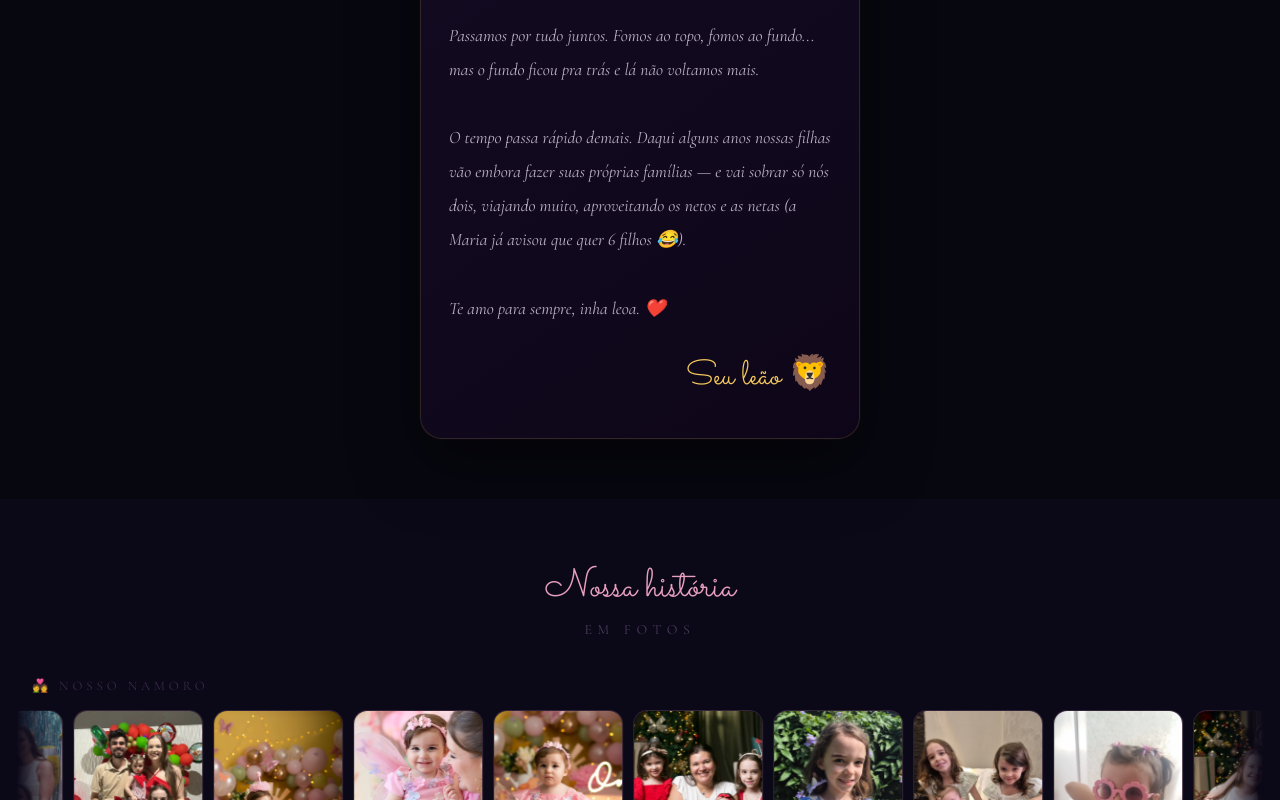
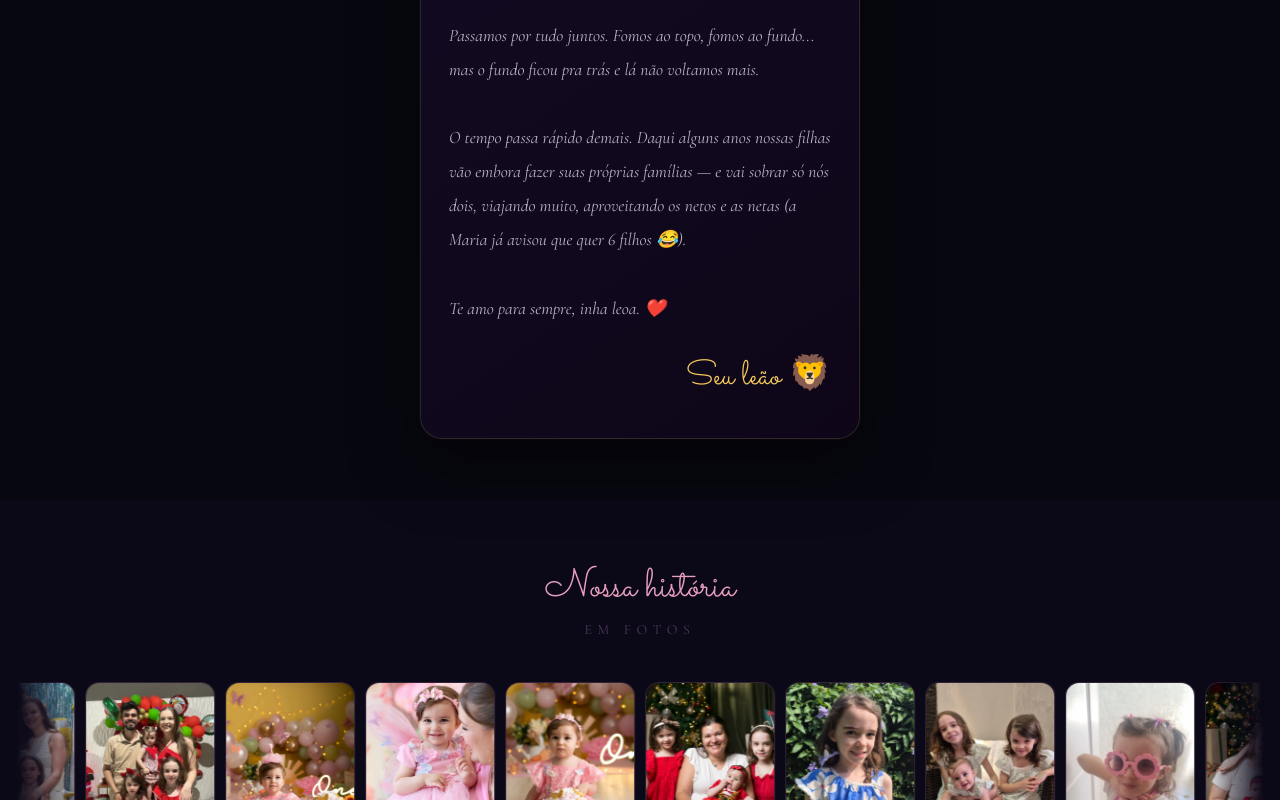
Before and after one commit to tamoaiapp/iaempresa-app, a Next.js app: page /9anos in a window 1280 px wide. Shown: the part 2000-2800 px from the top of the page. Built offline with nearby package versions, Linux system fonts and the light colour scheme.

Commit message:
fix: remove labels dos carrosseis

```diff
--- a/app/9anos/page.tsx
+++ b/app/9anos/page.tsx
@@ -75,7 +75,7 @@ function Carousel({ srcs, dir, label }: { srcs: string[]; dir: 'left' | 'right';
   const all = [...srcs, ...srcs] // duplica para loop infinito
   return (
     <div className="car-section fi">
-      <div className="car-label">{label}</div>
+      {label && <div className="car-label">{label}</div>}
       <div className="car-outer">
         <div className={`car-track car-${dir}`}>
           {all.map((src, i) => <CarItem key={i} src={src} />)}
@@ -751,9 +751,9 @@ export default function NoveAnos() {
             <span className="sec-script">Nossa história</span>
             <span className="sec-upper" style={{ display:'block', textAlign:'center' }}>em fotos</span>
           </div>
-          <Carousel srcs={CAR1} dir="left"  label="💑 Nosso namoro" />
-          <Carousel srcs={CAR2} dir="right" label="💍 Nossa família" />
-          <Carousel srcs={CAR3} dir="left"  label="👧 Nossas princesas" />
+          <Carousel srcs={CAR1} dir="left"  label="" />
+          <Carousel srcs={CAR2} dir="right" label="" />
+          <Carousel srcs={CAR3} dir="left"  label="" />
         </section>
 
         {/* ── Filhas ── */}
```
